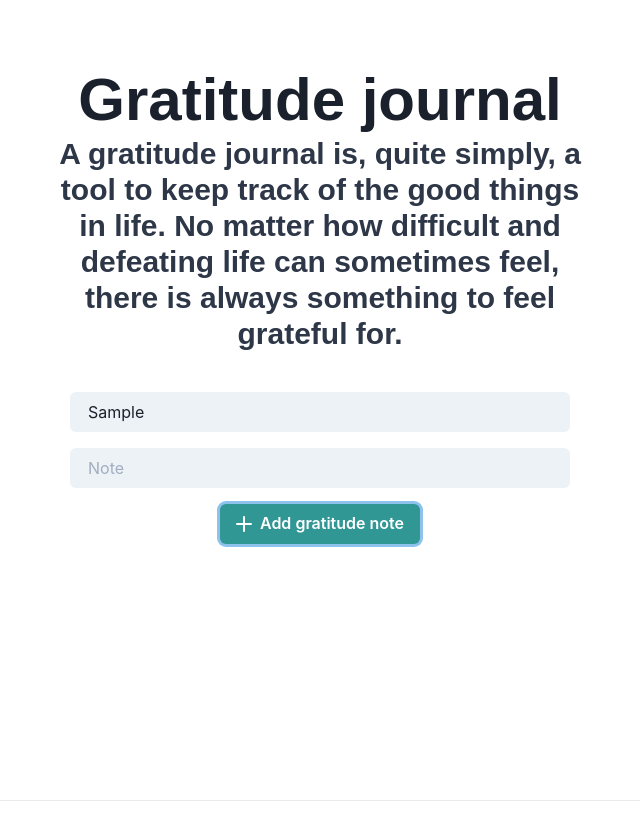
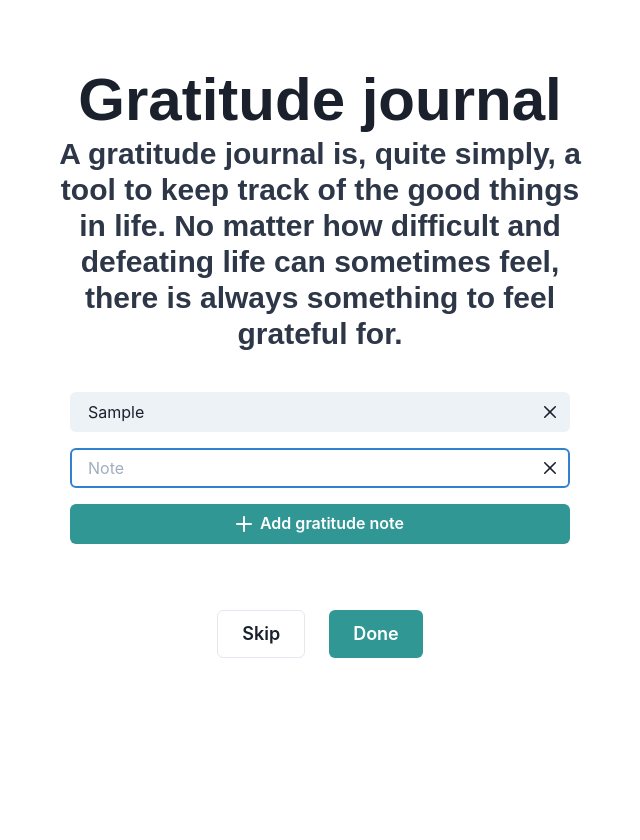
Before and after one commit to dim-stef/thiefofjoy-frontend, a Next.js app: page / in a window 1280 px wide. Both pictures are taken after typing "Sample" into the empty fields and a click on the button "Add gratitude note". Shown: the top 840 px of the page, without its empty margins (320-960 px from the left). After the commit the page ends 800 px from the top, so only its background shows below. Built offline with nearby package versions, Linux system fonts and the light colour scheme; a web font is replaced by a local one.

Commit message:
feat: can now add / remove notes

```diff
--- a/pages/index.tsx
+++ b/pages/index.tsx
@@ -18,7 +18,7 @@ const Home: NextPage = () => {
       <Head>
         <title>Create Next App</title>
         <link rel="preconnect" href="https://fonts.googleapis.com"/>
-        <link rel="preconnect" href="https://fonts.gstatic.com" crossOrigin/>
+        <link rel="preconnect" href="https://fonts.gstatic.com" crossOrigin="true"/>
         <link href="https://fonts.googleapis.com/css2?family=Dongle:wght@300;400;700&display=swap" rel="stylesheet"/>
         <meta name="description" content="Generated by create next app" />
         <link rel="icon" href="/favicon.ico" />
@@ -33,10 +33,10 @@ const Home: NextPage = () => {
           things in life. No matter how difficult and defeating life can
           sometimes feel, there is always something to feel grateful for.
         </Heading>
-        <GratitudeNoteCreator />
+        <GratitudeNoteCreator setStep={setStep}/>
       </main>
 
-      <footer className={styles.footer}></footer>
+      {/* <footer className={styles.footer}></footer> */}
     </div>
   );
 };
--- a/src/features/GratitudeNoteCreator/index.tsx
+++ b/src/features/GratitudeNoteCreator/index.tsx
@@ -1,12 +1,23 @@
-import React, { useState, useEffect } from "react";
-import { Stack, HStack, VStack, Input } from "@chakra-ui/react";
+import React, { useState, useRef, useEffect } from "react";
+import {
+  Stack,
+  HStack,
+  VStack,
+  Input,
+  InputGroup,
+  InputLeftElement,
+  InputRightElement,
+} from "@chakra-ui/react";
 import { Box, StackDivider, Flex } from "@chakra-ui/layout";
+import { CloseButton } from "@chakra-ui/close-button";
 import { IconButton } from "@chakra-ui/react";
-import { Button } from "@chakra-ui/button";
+import { Button, ButtonGroup } from "@chakra-ui/button";
 import { AddIcon } from "@chakra-ui/icons";
 import { NoteInterface } from "../GratitudeNote/interfaces";
+import { GratitudeNoteCreatorProps } from "./interface";
 
-function GratitudeNoteCreator() {
+function GratitudeNoteCreator({setStep}: GratitudeNoteCreatorProps) {
+  const notesRef = useRef<HTMLInputElement[] | null[]>([]);
   const [notes, setNotes] = useState<NoteInterface[]>([
     {
       id: 0,
@@ -29,33 +40,63 @@ function GratitudeNoteCreator() {
     setNotes(new_notes);
   }
 
+  function handleKeyDown(e: React.KeyboardEvent<HTMLDivElement>) {
+    if (e.key == "Enter") {
+      onNewNoteClick();
+    }
+  }
+
+  function handleRemoveNote(index: number) {
+    let new_notes = [...notes];
+    new_notes.splice(index, 1);
+    setNotes(new_notes);
+  }
+
+  function onNextClick(){
+    setStep(1);
+  }
+
+  useEffect(() => {
+    notesRef.current[notesRef.current.length - 1]?.focus();
+  }, [notes.length]);
+
   return (
-    <VStack
-      w="100%"
-      maxW="500px"
-      spacing={4}
-      align="stretch"
-    >
-      {notes.map((note: NoteInterface) => (
+    <VStack w="100%" maxW="500px" spacing={4} align="stretch">
+      {notes.map((note: NoteInterface, i: number) => (
+        <InputGroup key={note.id}>
           <Input
+            ref={(el) => (notesRef.current[i] = el)}
             variant="filled"
             placeholder="Note"
             value={note.body}
-          key={note.id}
+            onKeyDown={handleKeyDown}
             onChange={(e) => onTextChange(e, note.id)}
           />
+          {notes.length > 1 && (
+            <InputRightElement>
+              <CloseButton onClick={() => handleRemoveNote(i)} />
+            </InputRightElement>
+          )}
+        </InputGroup>
       ))}
       {/* <Input placeholder="Note" onChange={(e)=>onTextChange(e, notes.length)}/> */}
-      <Flex w="100%" justifyContent="center">
+      <Flex w="100%">
+        <ButtonGroup
+          w="100%"
+          justifyContent="space-between"
+          variant="outline"
+          spacing="6"
+        >
           <Button
+            w="100%"
             leftIcon={<AddIcon />}
             onClick={onNewNoteClick}
-          maxW="200px"
             colorScheme="teal"
             variant="solid"
           >
             Add gratitude note
           </Button>
+        </ButtonGroup>
       </Flex>
 
       {/* <IconButton
@@ -66,6 +107,18 @@ function GratitudeNoteCreator() {
         size="lg"
         icon={<AddIcon />}
       /> */}
+      <ButtonGroup
+        pt="50px"
+        justifyContent="center"
+        variant="outline"
+        spacing="6"
+        size="lg"
+      >
+        <Button>Skip</Button>
+        <Button colorScheme="teal" variant="solid" onClick={onNextClick}>
+          Done
+        </Button>
+      </ButtonGroup>
     </VStack>
   );
 }
--- /dev/null
+++ b/src/features/GratitudeNoteCreator/interface.d.ts
@@ -0,0 +1,3 @@
+export interface GratitudeNoteCreatorProps{
+    setStep: Dispatch<SetStateAction<number>>
+}
```
Also changed, not shown: src/features/Progress/progressSlice.js (added, +13 -0 lines). Lines whose indentation alone changed are shown as unchanged.
